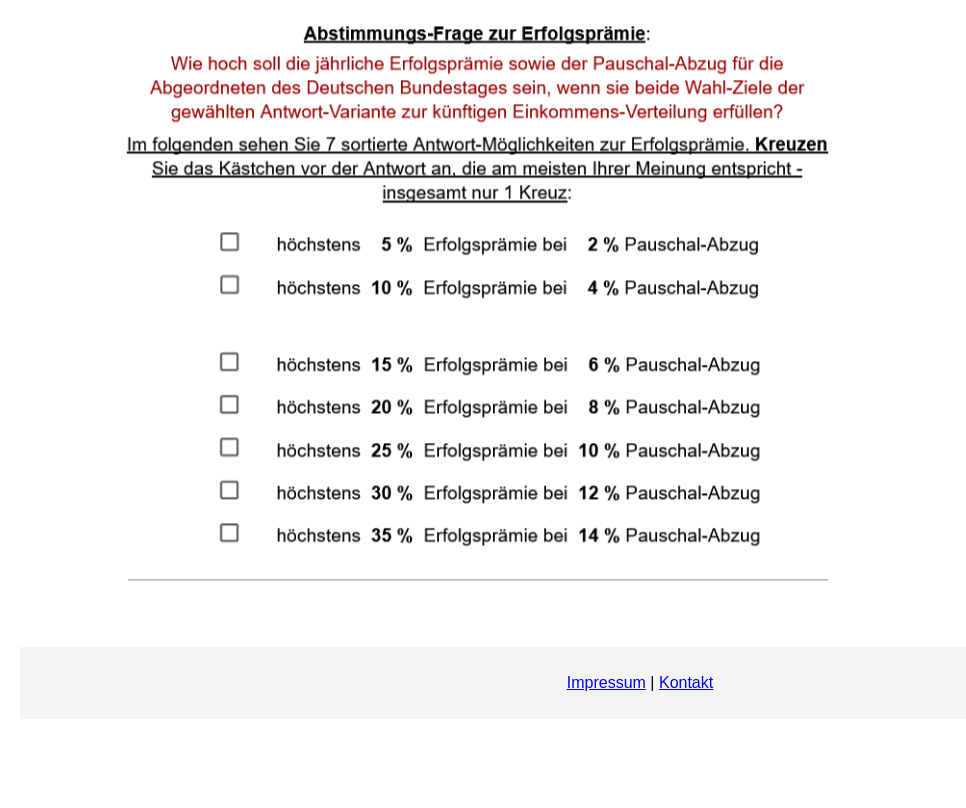
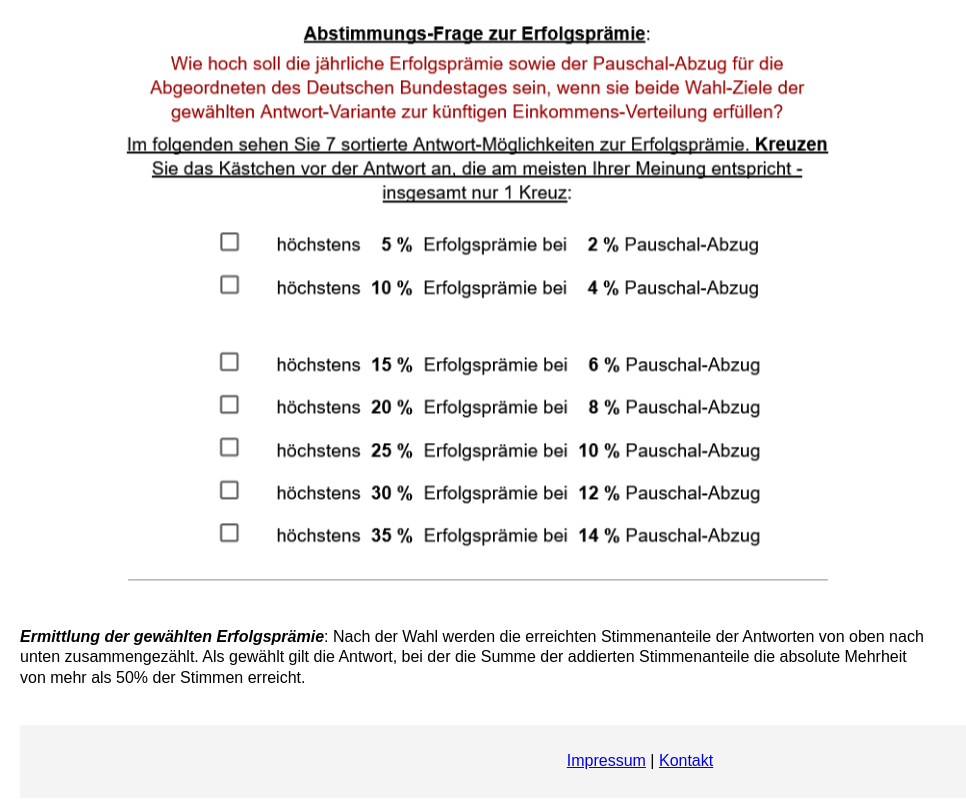
Before and after one commit to GrafHarald/veroeffentlichungen, a plain HTML site: page index.html in a window 1280 px wide. Shown: the part 4875-5683 px from the top of the page, without its empty margins (0-966 px from the left). Before the commit the page ends 5614 px from the top, so only its background shows below. Drawn offline with Linux system fonts and the light colour scheme.

Commit message:
Update index.html

```diff
--- a/index.html
+++ b/index.html
@@ -88,7 +88,7 @@
             <!-- Platzhalter für Diagramm 6b -->
             <p><img src="assets/images/Diagramm06b.png" alt="Diagramm 6b"></p>
 
-
+            <p><strong><em>Ermittlung der gewählten Erfolgsprämie</em></strong>: Nach der Wahl werden die erreichten Stimmenanteile der Antworten von oben nach unten zusammengezählt. Als gewählt gilt die Antwort, bei der die Summe der addierten Stimmenanteile die absolute Mehrheit von mehr als 50% der Stimmen erreicht.</p>
 
 
         </div>
```
